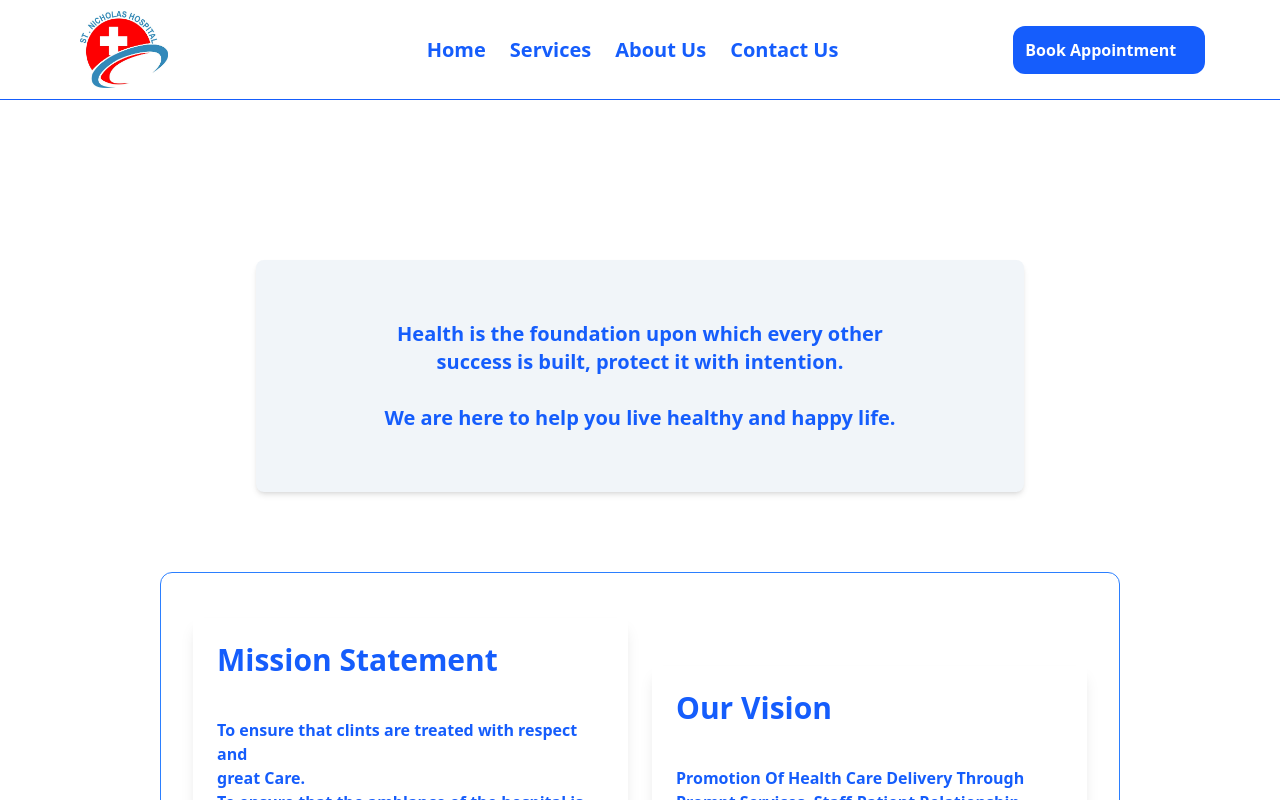
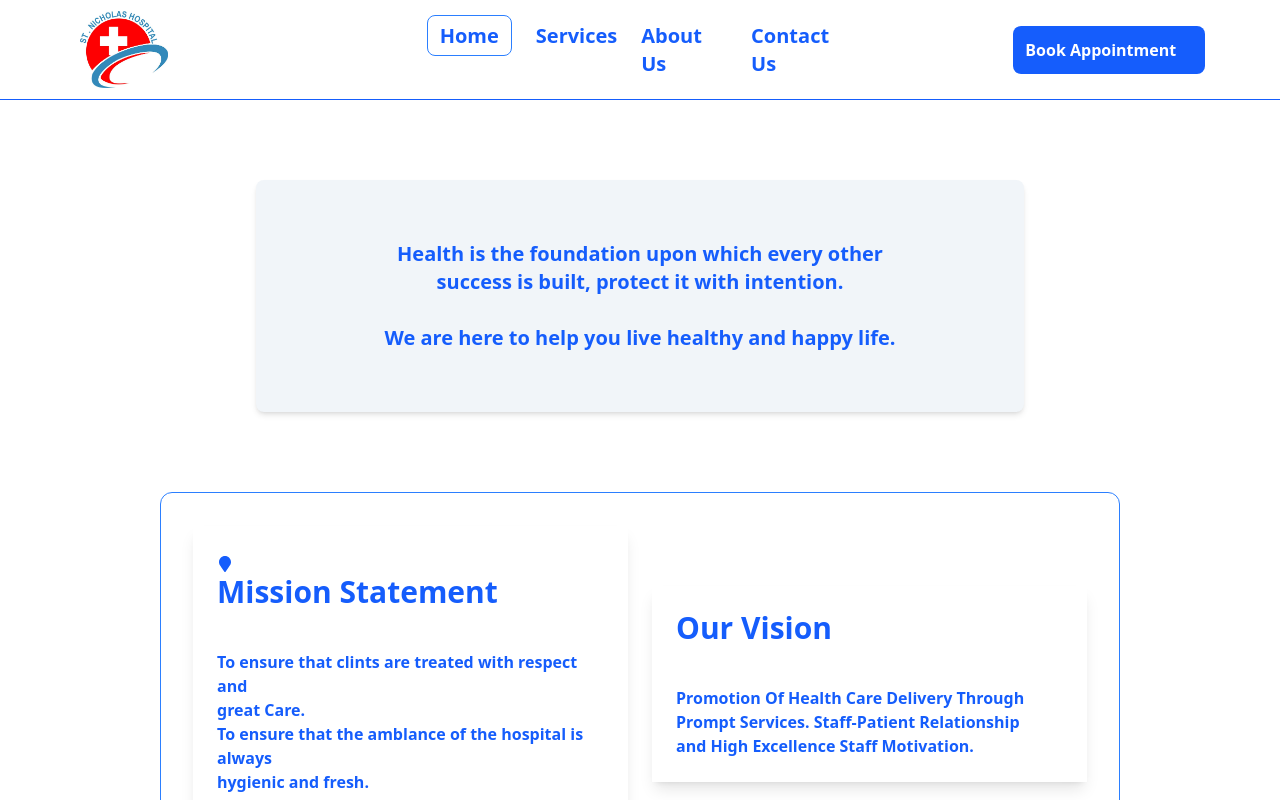
Before and after one commit to AsieduAmos/StNicholasGloryHosp, a React (Vite) app: page / in a window 1280 px wide. Shown: the top 800 px of the page. Built offline with nearby package versions, Linux system fonts and the light colour scheme.

Commit message:
Layout and pages added

```diff
--- a/package.json
+++ b/package.json
@@ -13,6 +13,8 @@
     "@tailwindcss/vite": "^4.1.17",
     "react": "^19.2.0",
     "react-dom": "^19.2.0",
+    "react-icons": "^5.5.0",
+    "react-router-dom": "^7.10.1",
     "tailwindcss": "^4.1.17"
   },
   "devDependencies": {
--- a/src/App.jsx
+++ b/src/App.jsx
@@ -1,19 +1,25 @@
 import React from 'react'
-import MainBody from './components/MainBody.jsx';
 
-
-
+import {
+  Route,
+  createBrowserRouter,
+  createRoutesFromElements,
+  RouterProvider,
+ } from 'react-router-dom'
+ import MainLayout from './Layout/MainLayout'
+ import HomePage from './pages/HomePage'
+ import NotFoundPage from './pages/NotFoundPage'
+const router = createBrowserRouter(
+  createRoutesFromElements(
+    <Route path='/' element={<MainLayout />} >
+    <Route index element={<HomePage />} />
+    <Route path='*' element={<NotFoundPage />} />
+    </Route>
+    )
+)
 
 const App = () => {
-  return (
-    <>
-    <MainBody />
+  return <RouterProvider router={router} />;
+};
 
-
-
-    </>
-
-  )
-}
-
-export default App
+export default App;
--- /dev/null
+++ b/src/Layout/MainLayout.jsx
@@ -0,0 +1,14 @@
+import React from 'react'
+import { Outlet } from 'react-router-dom'
+import NavBar from '../components/NavBar'
+const MainLayout = () => {
+  return (
+
+ <>
+    <NavBar />
+    <Outlet />
+ </>
+  )
+}
+
+export default MainLayout
--- /dev/null
+++ b/src/components/Body.jsx
@@ -0,0 +1,53 @@
+import React from 'react'
+import { FaMapMarker } from 'react-icons/fa';
+
+
+const Body = () => {
+  return (
+
+  <>
+    <section classNameName='font-sans text-lg font-normal leading-7'>
+          <div className="bg-slate-100 text-blue-600 font-bold text-xl text-center py-15 w-3/5 mx-auto mt-20 rounded-lg shadow-md">
+            <p>
+              Health is the foundation upon which every other <br /> success is built, protect it with intention. <br /><br />
+              We are here to help you live healthy and happy life.
+            </p>
+         </div>
+
+       <section className="flex w-3/4 h-96 bg-white text-blue-600 gap-6 justify-center-safe items-center mt-20 px-8 mx-auto
+                          font-semibold border border-blue-500 rounded-xl">
+            <div className="mx-auto shadow-lg p-6 w-2/4">
+            <FaMapMarker className='inline' />
+                  <h2  className="font-bold text-3xl mb-10">Mission Statement</h2>
+                  <p>
+                    To ensure that clints are treated with respect and <br /> great Care. <br />
+                    To ensure that the amblance of the hospital is always <br /> hygienic and
+                    fresh. <br /> To save and enhance clint's life.
+
+                  </p>
+            </div>
+            <div className="mx-auto shadow-lg p-6 w-2/4">
+                  <h2 className="font-bold text-3xl mb-10 mx-auto">Our Vision</h2>
+                  <p>
+                    Promotion Of Health Care Delivery Through <br /> Prompt Services.
+                    Staff-Patient Relationship <br /> and High Excellence Staff Motivation.
+                  </p>
+            </div>
+        </section>
+
+        <div className="bg-blue-500 text-white font-bold  text-center p-10 w-3/5 mx-auto mt-30 mb-30 border-3 border-red-900
+                          rounded-3xl shadow-md">
+                <h2  className="font-bold text-3xl mb-5">Our Core Vallues</h2>
+                <p className='text-xl'>
+                  Care <br /> Empathy <br /> Integrity <br /> Excellence <br /> Innovation <br /> Professionalism
+                </p>
+        </div>
+
+
+    </section>
+  </>
+
+  )
+}
+
+export default Body;
--- a/src/components/MainBody.jsx
+++ /dev/null
@@ -1,78 +0,0 @@
-import React from 'react'
-import logo from '../assets/images/logo.jpg';
-
-const MainBody = () => {
-  return (
-
-  <>
-        <section classNameName='font-sans text-lg font-normal leading-7'>
-          <div className="container mx-auto">
-            <header>
-                <section className="h-25 grid grid-cols-3 bg-white text-blue-600  font-bold items-center border-b border-blue-600 ">
-
-                  <img className="w-22  ml-20 " src={logo}alt="logo"/>
-
-                  <ul className="flex gap-6 text-xl cursor-pointer">
-                        <li>
-                          <a className="hover:text-blue-800" href="">Home</a>
-                        </li>
-                        <li>
-                          <a className="hover:text-blue-800" href="">Services</a>
-                        </li>
-                        <li>
-                          <a className="hover:text-blue-800" href="">About Us</a>
-                          </li>
-                        <li>
-                          <a className="hover:text-blue-800" href="">Contact Us</a>
-                          </li>
-                      </ul>
-                    <ul className="bg-blue-600 text-white w-48 p-3 mx-auto ml-40 rounded-xl hover:bg-red-500 cursor-pointer">
-                          <li><a className='' href=""></a>Book Appointment</li>
-                    </ul>
-                </section>
-            </header>
-        </div>
-
-    <div className="bg-slate-100 text-blue-600 font-bold text-xl text-center py-15 w-3/5 mx-auto mt-40 rounded-lg shadow-md">
-            <p>
-              Health is the foundation upon which every other <br /> success is built, protect it with intention. <br /><br />
-              We are here to help you live healthy and happy life.
-            </p>
-    </div>
-
-    <section className="flex w-3/4 h-96 bg-white text-blue-600 gap-6 justify-center-safe items-center mt-20 px-8 mx-auto
-                          font-semibold border border-blue-500 rounded-xl">
-            <div className="mx-auto shadow-lg p-6 w-2/4">
-                  <h2  className="font-bold text-3xl mb-10">Mission Statement</h2>
-                  <p>
-                    To ensure that clints are treated with respect and <br /> great Care. <br />
-                    To ensure that the amblance of the hospital is always <br /> hygienic and
-                    fresh. <br /> To save and enhance clint's life.
-
-                  </p>
-            </div>
-            <div className="mx-auto shadow-lg p-6 w-2/4">
-                  <h2 className="font-bold text-3xl mb-10 mx-auto">Our Vision</h2>
-                  <p>
-                    Promotion Of Health Care Delivery Through <br /> Prompt Services.
-                    Staff-Patient Relationship <br /> and High Excellence Staff Motivation.
-                  </p>
-            </div>
-    </section>
-
-        <div className="bg-blue-500 text-white font-bold  text-center p-10 w-3/5 mx-auto mt-40 border-3 border-red-900
-                          rounded-3xl shadow-md">
-                <h2  className="font-bold text-3xl mb-5">Our Core Vallues</h2>
-                <p className='text-xl'>
-                  Care <br /> Empathy <br /> Integrity <br /> Excellence <br /> Innovation <br /> Professionalism
-                </p>
-        </div>
-
-
-    </section>
-  </>
-
-  )
-}
-
-export default MainBody;
--- /dev/null
+++ b/src/components/NavBar.jsx
@@ -0,0 +1,42 @@
+import React from 'react'
+import { Link } from 'react-router-dom'
+import logo from '../assets/images/logo.jpg';
+
+
+const NavBar = () => {
+  return (
+
+<>
+  <nav>
+   <div className="container mx-auto">
+     <section className="h-25 grid grid-cols-3 bg-white text-blue-600  font-bold items-center border-b
+                         border-blue-600 ">
+      <img className="w-22  ml-20 " src={logo}alt="logo"/>
+      <ul className="flex gap-6 text-xl cursor-pointer">
+        <li>
+          <Link className="border border-blue-500 px-3 py-1.5 rounded-lg  hover:text-blue-800
+                       hover:border-blue-800" to="/">Home</Link>
+        </li>
+        <li>
+          <Link className="hover:text-blue-800" to="/NotFoundPage">Services</Link>
+        </li>
+        <li>
+          <Link className="hover:text-blue-800" to="/NotFoundPage">About Us</Link>
+        </li>
+        <li>
+          <Link className="hover:text-blue-800" to="/NotFoundPage">Contact Us</Link>
+        </li>
+      </ul>
+      <ul className="bg-blue-600 text-white w-48 p-3 mx-auto ml-40 rounded-lg hover:bg-red-500 cursor-pointer">
+        <li>
+          <Link to="/NotFoundPage">Book Appointment</Link>
+        </li>
+      </ul>
+     </section>
+    </div>
+  </nav>
+</>
+  )
+}
+
+export default NavBar
--- /dev/null
+++ b/src/pages/HomePage.jsx
@@ -0,0 +1,12 @@
+import React from 'react'
+import Body from '../components/Body'
+
+const HomePage = () => {
+  return (
+    <>
+      <Body />
+    </>
+  )
+}
+
+export default HomePage
--- /dev/null
+++ b/src/pages/NotFoundPage.jsx
@@ -0,0 +1,16 @@
+import React from 'react'
+import { Link } from 'react-router-dom'
+import { FaExclamationTriangle } from 'react-icons/fa'
+
+const NotFoundPage = () => {
+  return (
+    <section className='text-center flex flex-col justify-center items-center h-96'>
+      <FaExclamationTriangle className='text-red-500 text-4xl mb-6 ' />
+        <h1 className='text-3xl font-bold mb-4'>404 Not Found</h1>
+        <p className='text-xl mb-5 '>This page does not exist</p>
+        <Link to="/" className='text-white font-bold bg-blue-600 hover:bg-blue-800 rounded-lg px-3 py-3 mt-4 w-30'>Go Back</Link>
+    </section>
+  )
+}
+
+export default NotFoundPage
```
Also changed, not shown: 1 other file (tests, documents, lock files or other folders).
